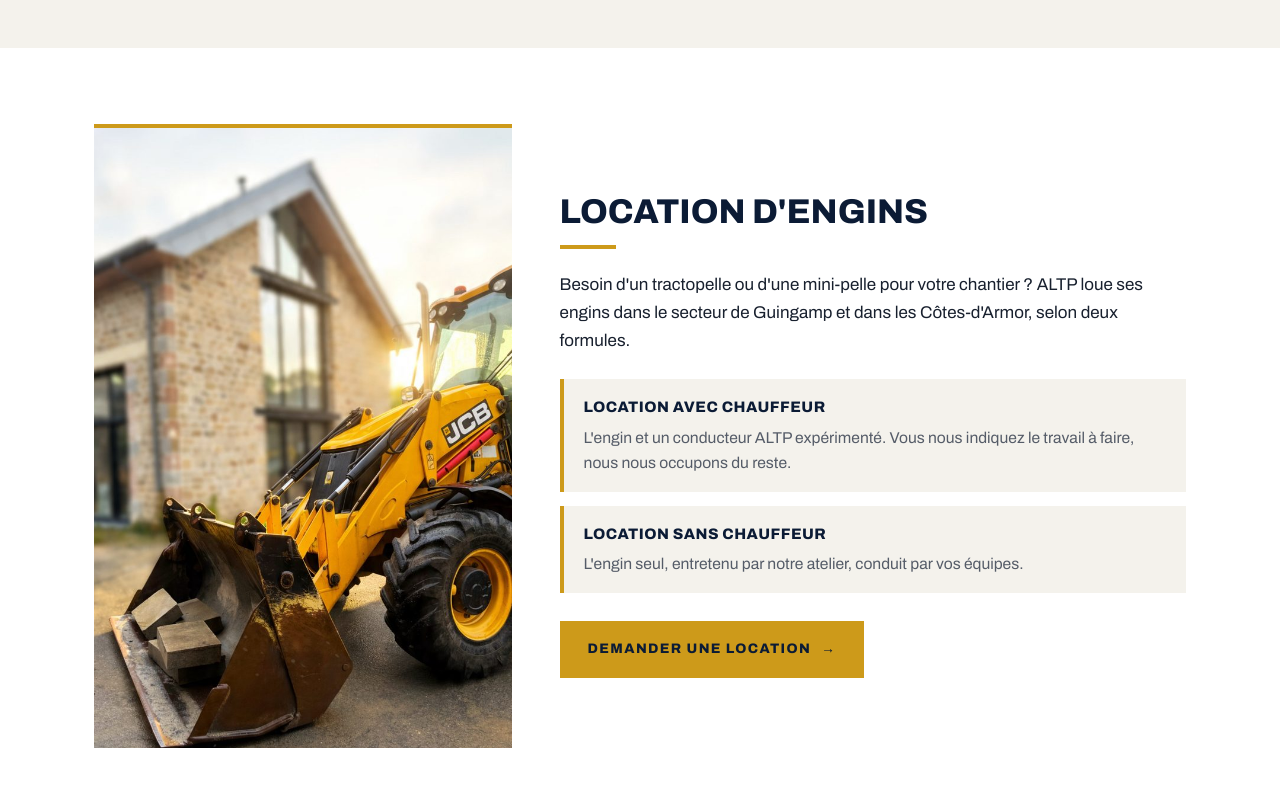
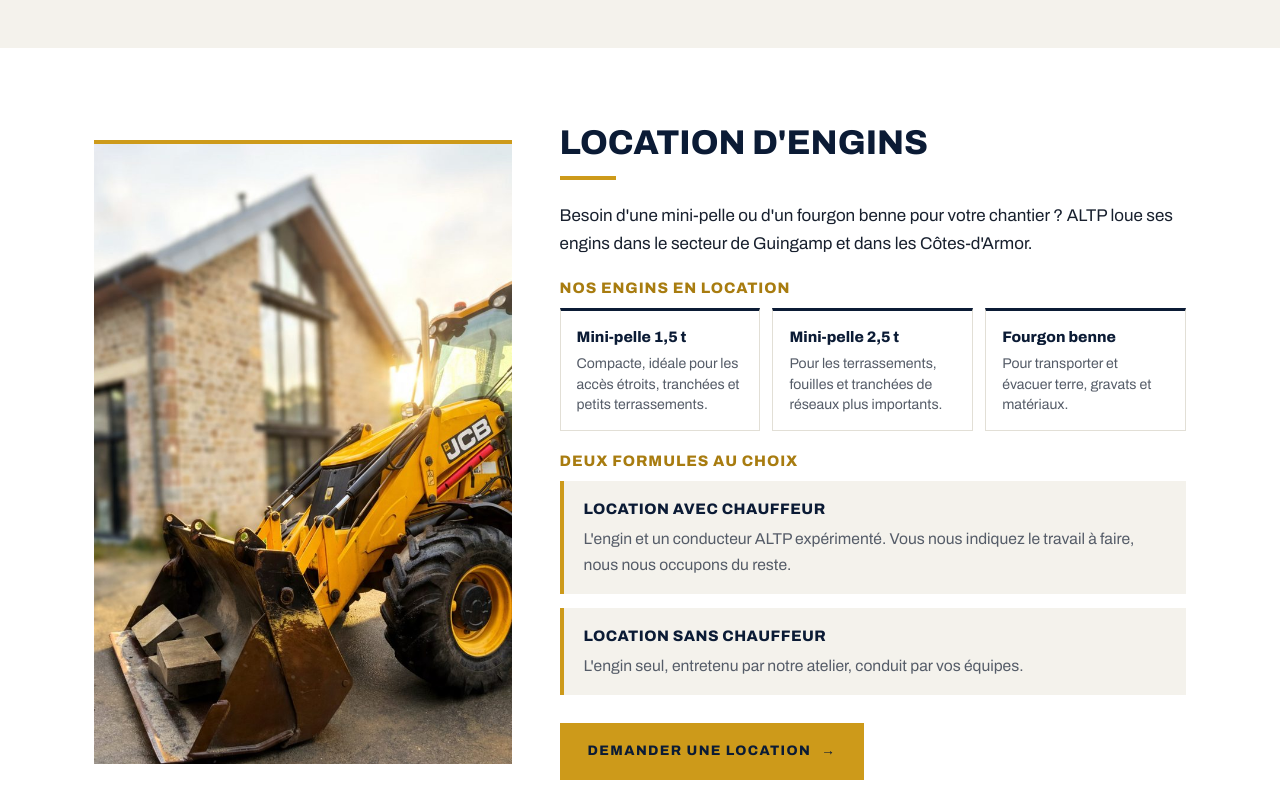
Before and after one commit to ALTP-2235/Site-ALTP, a plain HTML site: page index.html in a window 1280 px wide. Shown: the part 2360-3160 px from the top of the page. Drawn offline with Linux system fonts and the light colour scheme.

Commit message:
Location : liste des engins (mini-pelles 1,5 t et 2,5 t, fourgon benne)
Co-Authored-By: Claude Opus 5.5 <noreply@anthropic.com>
Claude-Session: https://claude.ai/code/session_01MWSSzBwa8Rk6rYNieJSijh

```diff
--- a/index.html
+++ b/index.html
@@ -34,7 +34,7 @@
   },
   "description": "Entreprise de travaux publics à Plouisy près de Guingamp : terrassement, VRD, réseaux, assainissement, maçonnerie, aménagement extérieur et paysager, location d'engins.",
   "areaServed": ["Plouisy", "Guingamp", "Plésidy", "Côtes-d'Armor", "Bretagne"],
-  "knowsAbout": ["Travaux publics", "Terrassement", "Terrassement de maison", "Terrassement de piscine", "VRD", "Voirie", "Enrobé", "Bordures", "Marquage au sol", "Réseaux eaux usées et eaux pluviales", "Raccordement tout-à-l'égout", "Assainissement non collectif", "Fosse septique", "Micro-station", "Drainage", "Réseaux secs", "Maçonnerie", "Mur en pierre", "Parement en briques", "Enrochement", "Mur de soutènement", "Aménagement de cour", "Aménagement paysager", "Allée pavée", "Gravillonnage", "Démolition", "Location de mini-pelle avec chauffeur", "Location d'engins sans chauffeur"],
+  "knowsAbout": ["Travaux publics", "Terrassement", "Terrassement de maison", "Terrassement de piscine", "VRD", "Voirie", "Enrobé", "Bordures", "Marquage au sol", "Réseaux eaux usées et eaux pluviales", "Raccordement tout-à-l'égout", "Assainissement non collectif", "Fosse septique", "Micro-station", "Drainage", "Réseaux secs", "Maçonnerie", "Mur en pierre", "Parement en briques", "Enrochement", "Mur de soutènement", "Aménagement de cour", "Aménagement paysager", "Allée pavée", "Gravillonnage", "Démolition", "Location de mini-pelle avec chauffeur", "Location d'engins sans chauffeur", "Location de mini-pelle 1,5 t", "Location de mini-pelle 2,5 t", "Location de fourgon benne"],
   "openingHoursSpecification": [
     {"@type": "OpeningHoursSpecification", "dayOfWeek": ["Monday","Tuesday","Wednesday","Thursday","Friday"], "opens": "08:00", "closes": "12:00"},
     {"@type": "OpeningHoursSpecification", "dayOfWeek": ["Monday","Tuesday","Wednesday","Thursday","Friday"], "opens": "13:30", "closes": "18:00"}
@@ -188,6 +188,12 @@ footer .adresse a{text-decoration:underline;text-decoration-color:var(--accent);
 
 
 /* Location d'engins */
+.engins-titre{font-size:.95rem;text-transform:uppercase;letter-spacing:.06em;margin-top:22px;color:var(--accent-fonce)}
+.engins{list-style:none;display:grid;grid-template-columns:repeat(3,minmax(0,1fr));gap:12px;margin-top:12px}
+.engins li{border:1px solid var(--gris);border-top:3px solid var(--marine);padding:14px 16px;display:grid;gap:4px;align-content:start}
+.engins b{font-family:var(--display);font-stretch:125%;font-weight:800;color:var(--marine);font-size:.95rem}
+.engins span{font-size:.88rem;color:var(--texte-doux);line-height:1.45}
+@media (max-width:620px){.engins{grid-template-columns:1fr}}
 .location{display:grid;grid-template-columns:minmax(0,.8fr) minmax(0,1.2fr);gap:48px;align-items:center}
 .location-photo{margin:0;background:var(--marine);overflow:hidden;border-top:4px solid var(--accent)}
 .location-photo img{display:block;width:100%;height:auto;max-height:620px;object-fit:cover}
@@ -418,11 +424,18 @@ footer .ph,.zone .ph{color:var(--texte)}
 
 <section id="location">
   <div class="wrap location">
-    <figure class="location-photo"><img src="location-tractopelle.jpg" alt="Location de tractopelle avec ou sans chauffeur près de Guingamp, Côtes-d'Armor" width="705" height="1200" loading="lazy"></figure>
+    <figure class="location-photo"><img src="location-tractopelle.jpg" alt="Engin de chantier ALTP près de Guingamp, location d'engins avec ou sans chauffeur" width="705" height="1200" loading="lazy"></figure>
     <div class="location-texte texte">
       <h2>Location d'engins</h2>
-      <p>Besoin d'un tractopelle ou d'une mini-pelle pour votre chantier ? ALTP loue ses engins dans le secteur de Guingamp et dans les Côtes-d'Armor, selon deux formules.</p>
-      <ul class="formules">
+      <p>Besoin d'une mini-pelle ou d'un fourgon benne pour votre chantier ? ALTP loue ses engins dans le secteur de Guingamp et dans les Côtes-d'Armor.</p>
+      <h3 class="engins-titre">Nos engins en location</h3>
+      <ul class="engins">
+        <li><b>Mini-pelle 1,5 t</b><span>Compacte, idéale pour les accès étroits, tranchées et petits terrassements.</span></li>
+        <li><b>Mini-pelle 2,5 t</b><span>Pour les terrassements, fouilles et tranchées de réseaux plus importants.</span></li>
+        <li><b>Fourgon benne</b><span>Pour transporter et évacuer terre, gravats et matériaux.</span></li>
+      </ul>
+      <h3 class="engins-titre">Deux formules au choix</h3>
+      <ul class="formules" style="margin-top:12px">
         <li><b>Location avec chauffeur</b><span>L'engin et un conducteur ALTP expérimenté. Vous nous indiquez le travail à faire, nous nous occupons du reste.</span></li>
         <li><b>Location sans chauffeur</b><span>L'engin seul, entretenu par notre atelier, conduit par vos équipes.</span></li>
       </ul>
```
